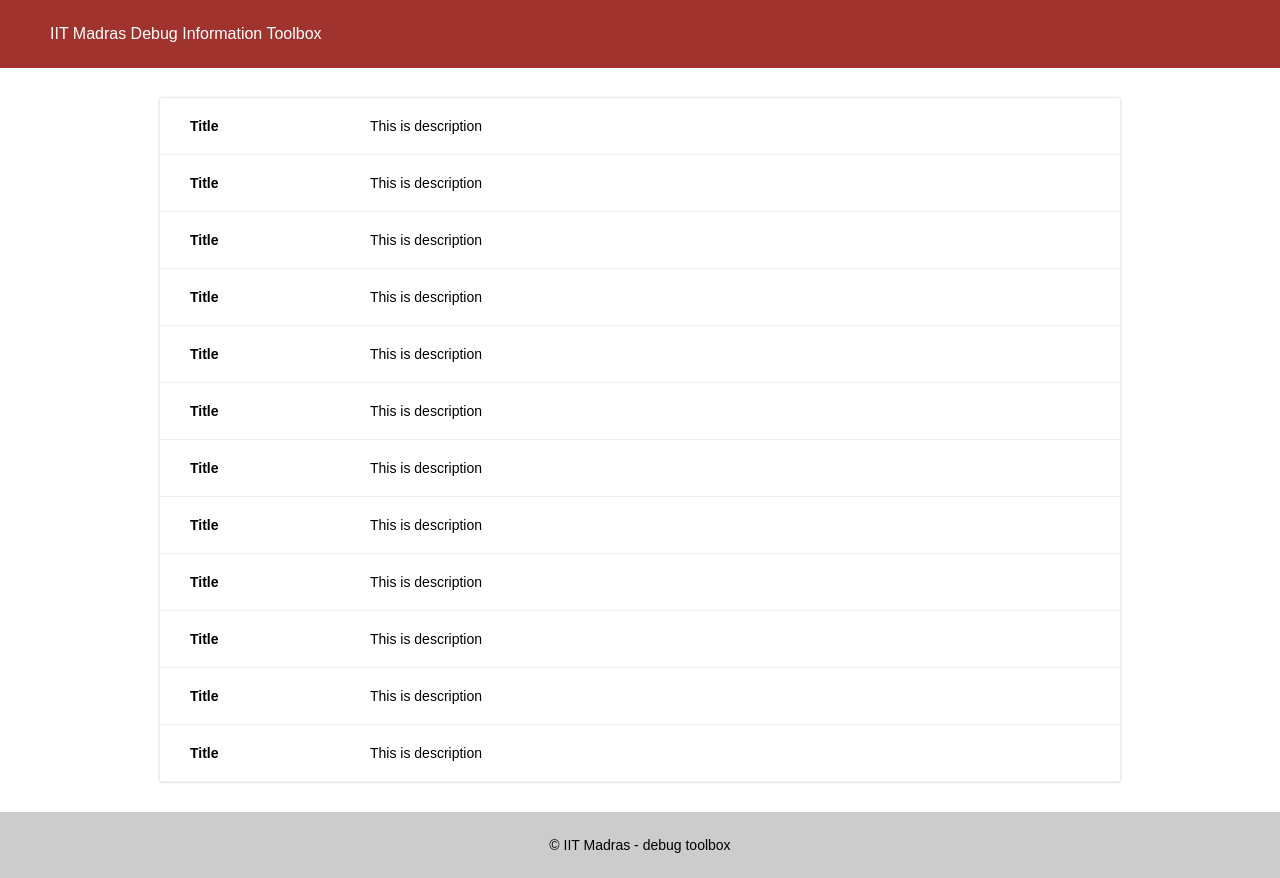
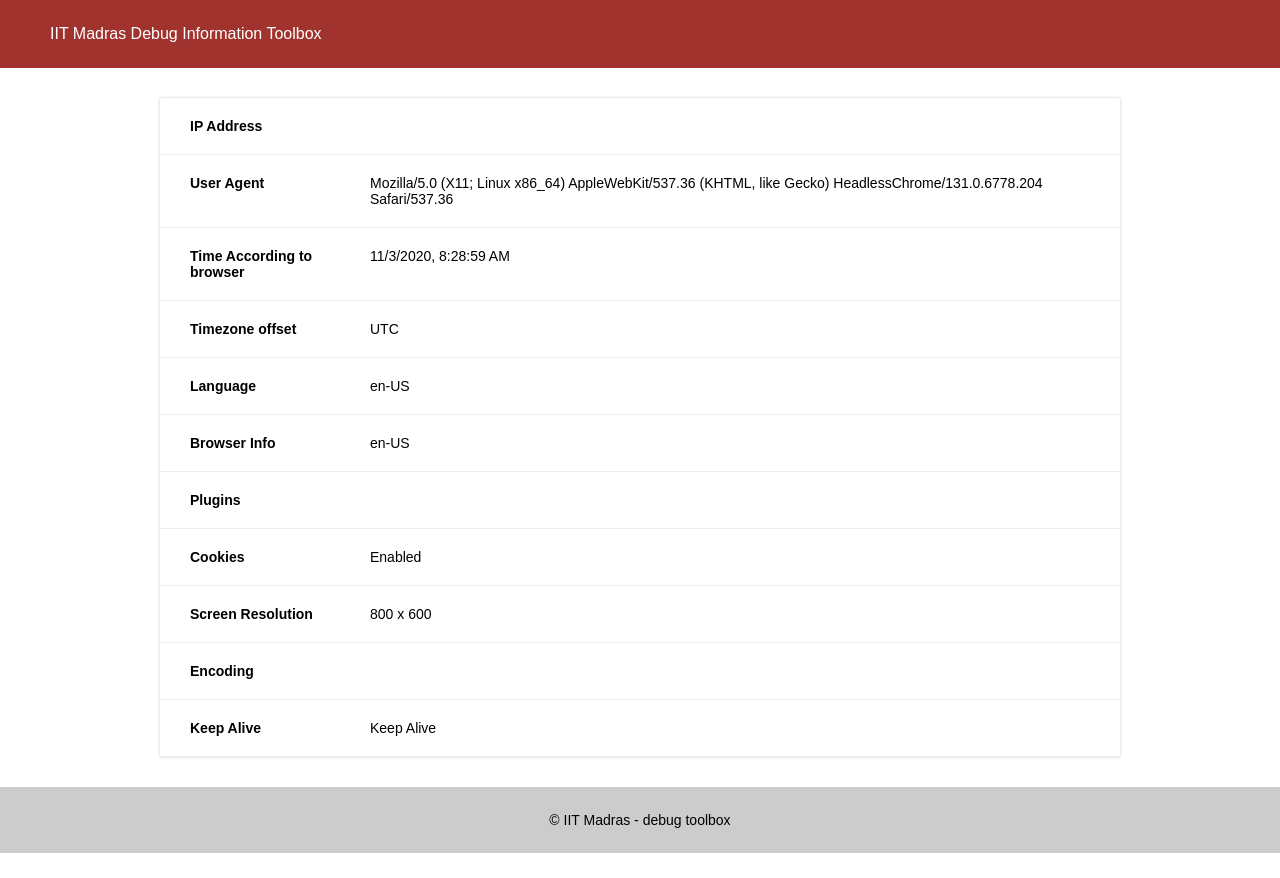
Before and after one commit to nptel-ac-in/debug-info, a plain HTML site: page docs/index.html in a window 1280 px wide. After the commit the page ends 853 px from the top, so only its background shows below. Drawn offline with Linux system fonts and the light colour scheme.

Commit message:
dynamic items :: creation :: display from browser info

```diff
--- a/docs/index.css
+++ b/docs/index.css
@@ -24,10 +24,8 @@ header {
     font-size: 1.6rem;
 }
 
-.debug_info {
+ul.debug_info-list {
     box-shadow: 0 0 3px #ccc;
-}
-ul.debug_info-list {
     list-style: none;
 }
 li.debug_info-item {
@@ -59,6 +57,19 @@ footer {
 
 
 /* Mobile Friendly Styling */
+@media screen and (max-width: 768px){
+    .container {
+        width: 92%;
+        margin: 1rem auto;
+    }
+    header, footer {
+        font-size: 1.2rem;
+    }
+    ul.debug_info-item {
+        padding: 1rem 1.5rem;
+        font-size: 1rem;
+    }
+}
 @media screen and (max-width: 576px){
     .container {
         width: 100%;
@@ -68,17 +79,8 @@ footer {
     header {
         font-size: 1.4rem;
     }
-    footer {
-        font-size: 1.2rem;
+    ul.debug_info-item {
+        padding: 0;
+        font-size: 1rem;
     }
 }
-
-@media screen and (max-width: 768px){
-    .container {
-        width: 92%;
-        margin: 1rem auto;
-    }
-    header {
-        font-size: 1.2rem;
-    }
-}
--- a/docs/index.html
+++ b/docs/index.html
@@ -15,58 +15,8 @@
         <div class="title">IIT Madras Debug Information Toolbox</div>
     </header>
     <div class="container">
-        <div class="debug_info">
-            <ul class="debug_info-list">
-                <li class="debug_info-item">
-                    <div class="item-title">Title</div>
-                    <div class="item-desc">This is description</div>
-                </li>
-                <li class="debug_info-item">
-                    <div class="item-title">Title</div>
-                    <div class="item-desc">This is description</div>
-                </li>
-                <li class="debug_info-item">
-                    <div class="item-title">Title</div>
-                    <div class="item-desc">This is description</div>
-                </li>
-                <li class="debug_info-item">
-                    <div class="item-title">Title</div>
-                    <div class="item-desc">This is description</div>
-                </li>
-                <li class="debug_info-item">
-                    <div class="item-title">Title</div>
-                    <div class="item-desc">This is description</div>
-                </li>
-                <li class="debug_info-item">
-                    <div class="item-title">Title</div>
-                    <div class="item-desc">This is description</div>
-                </li>
-                <li class="debug_info-item">
-                    <div class="item-title">Title</div>
-                    <div class="item-desc">This is description</div>
-                </li>
-                <li class="debug_info-item">
-                    <div class="item-title">Title</div>
-                    <div class="item-desc">This is description</div>
-                </li>
-                <li class="debug_info-item">
-                    <div class="item-title">Title</div>
-                    <div class="item-desc">This is description</div>
-                </li>
-                <li class="debug_info-item">
-                    <div class="item-title">Title</div>
-                    <div class="item-desc">This is description</div>
-                </li>
-                <li class="debug_info-item">
-                    <div class="item-title">Title</div>
-                    <div class="item-desc">This is description</div>
-                </li>
-                <li class="debug_info-item">
-                    <div class="item-title">Title</div>
-                    <div class="item-desc">This is description</div>
-                </li>
-            </ul>
-        </div>
+        <ul id="debug_info-list" class="debug_info-list">
+        </ul>
     </div>
     <footer>
         &copy; IIT Madras - debug toolbox
--- a/docs/index.js
+++ b/docs/index.js
@@ -0,0 +1,60 @@
+let plugins = [];
+for(let i = 0;i<navigator.plugins.length;i++){
+    plugins.push(' ' + navigator.plugins[i].name); // finding browser plugins
+}
+
+let list = document.getElementById("debug_info-list"); // parent element to display list titems
+
+let listItems = [{
+    title: 'IP Address',
+    description: ""
+},{
+    title: 'User Agent',
+    description: navigator.userAgent
+},{
+    title: 'Time According to browser',
+    description:  new Date().toLocaleString()
+},{
+    title: 'Timezone offset',
+    description: Intl.DateTimeFormat().resolvedOptions().timeZone
+},{
+    title: 'Language',
+    description: navigator.language
+},{
+    title: 'Browser Info',
+    description: navigator.language
+},{
+    title: 'Plugins',
+    description: plugins
+},{
+    title: 'Cookies',
+    description: navigator.cookieEnabled ? 'Enabled' : 'Disabled'
+},{
+    title: 'Screen Resolution',
+    description: screen.width + " x " + screen.height
+},{
+    title: 'Encoding',
+    description: ""
+},{
+    title: 'Keep Alive',
+    description: "Keep Alive"
+}]
+
+listItems.forEach(obj =>{
+    let item = document.createElement("li");    // list item
+    item.className = "debug_info-item";
+
+    let itemTitle = document.createElement("div"); // item title
+    const titleContent = document.createTextNode(obj.title);
+    itemTitle.className = "item-title";
+    itemTitle.appendChild(titleContent);
+    item.appendChild(itemTitle);
+
+    let itemDesc = document.createElement("div"); // Item Description
+    itemDesc.className = "item-desc";
+    const descContent = document.createTextNode(obj.description);
+    itemDesc.appendChild(descContent);
+    item.appendChild(itemDesc);
+
+    list.appendChild(item)
+});
```
